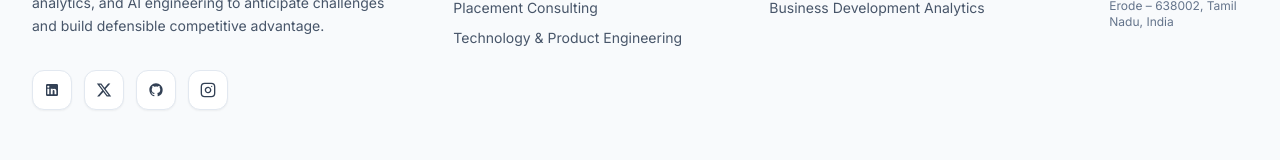
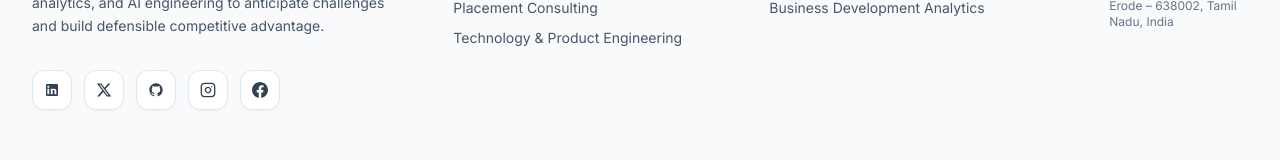
Before and after one commit to vbrionanalytics/vbrionportfolio, a React (Vite) app in the folder client/: page /blog in a window 1280 px wide. Shown: the part 872-1032 px from the top of the page. Built offline with nearby package versions, Linux system fonts and the light colour scheme; no server answers.

Commit message:
Add Facebook link to footer and schema
Co-Authored-By: Claude Sonnet 5.5 <noreply@anthropic.com>

```diff
--- a/client/index.html
+++ b/client/index.html
@@ -78,6 +78,7 @@
             "https://linkedin.com/company/vbrion",
             "https://twitter.com/vbrion_ai",
             "https://www.instagram.com/vbrionanalytics/",
+            "https://www.facebook.com/people/Vbrion-Analytics/pfbid06CXEFZguhjPvgWP8WZAoM27Js2nnbd1t8jNBJEJfQrgtNohM7MPFi1fCZQXebLdsl/",
             "https://github.com/vbrion"
           ]
         },
--- a/client/src/components/common/SocialIcons.jsx
+++ b/client/src/components/common/SocialIcons.jsx
@@ -24,6 +24,14 @@ export function GitHubIcon({ className = "w-4 h-4" }) {
   );
 }
 
+export function FacebookIcon({ className = "w-4 h-4" }) {
+  return (
+    <svg className={className} fill="currentColor" viewBox="0 0 24 24">
+      <path d="M24 12.073C24 5.405 18.627 0 12 0S0 5.405 0 12.073C0 18.1 4.388 23.094 10.125 24v-8.437H7.078v-3.49h3.047V9.413c0-3.026 1.792-4.697 4.533-4.697 1.312 0 2.686.236 2.686.236v2.971h-1.513c-1.491 0-1.956.931-1.956 1.886v2.264h3.328l-.532 3.49h-2.796V24C19.612 23.094 24 18.1 24 12.073z" />
+    </svg>
+  );
+}
+
 export function InstagramIcon({ className = "w-4 h-4" }) {
   return (
     <svg className={className} fill="none" stroke="currentColor" strokeWidth="2" strokeLinecap="round" strokeLinejoin="round" viewBox="0 0 24 24">
--- a/client/src/components/layout/Footer.jsx
+++ b/client/src/components/layout/Footer.jsx
@@ -5,7 +5,7 @@ import BrandLogo from '../common/BrandLogo';
 import siteConfig from '../../config/siteConfig';
 import { servicesData } from '../../data/servicesData';
 import { Mail, Phone, MapPin, ArrowUp } from 'lucide-react';
-import { LinkedInIcon, TwitterXIcon, GitHubIcon, InstagramIcon } from '../common/SocialIcons';
+import { LinkedInIcon, TwitterXIcon, GitHubIcon, InstagramIcon, FacebookIcon } from '../common/SocialIcons';
 import NewsletterSubscription from '../common/NewsletterSubscription';
 
 export default function Footer() {
@@ -68,6 +68,15 @@ export default function Footer() {
                 aria-label="Instagram"
               >
                 <InstagramIcon className="w-4 h-4" />
+              </a>
+              <a
+                href={siteConfig.socials.facebook}
+                target="_blank"
+                rel="noreferrer"
+                className="w-10 h-10 rounded-xl bg-white hover:bg-indigo-50 hover:text-indigo-600 text-slate-700 flex items-center justify-center border border-slate-200 shadow-sm transition-all"
+                aria-label="Facebook"
+              >
+                <FacebookIcon className="w-4 h-4" />
               </a>
             </div>
           </div>
--- a/client/src/config/siteConfig.js
+++ b/client/src/config/siteConfig.js
@@ -35,6 +35,7 @@ export const siteConfig = {
     twitter: 'https://twitter.com/vbrion_ai',
     github: 'https://github.com/vbrion',
     instagram: 'https://www.instagram.com/vbrionanalytics/',
+    facebook: 'https://www.facebook.com/people/Vbrion-Analytics/pfbid06CXEFZguhjPvgWP8WZAoM27Js2nnbd1t8jNBJEJfQrgtNohM7MPFi1fCZQXebLdsl/',
   },
 
   featureFlags: {
```
